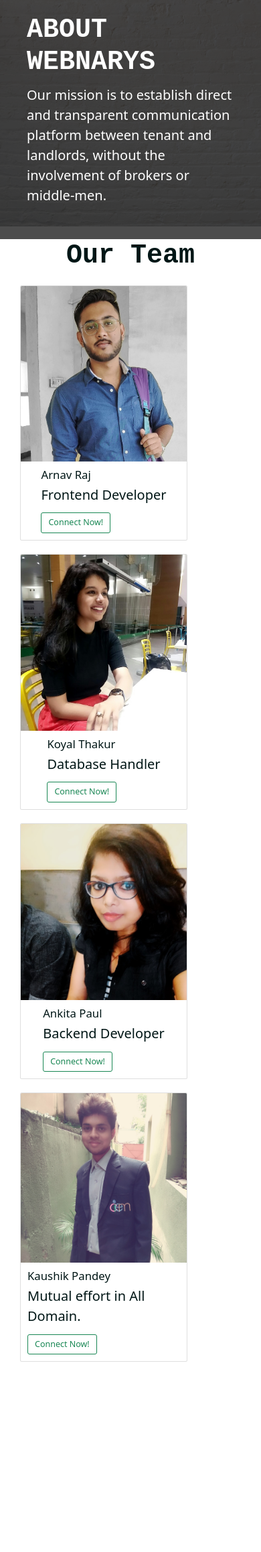
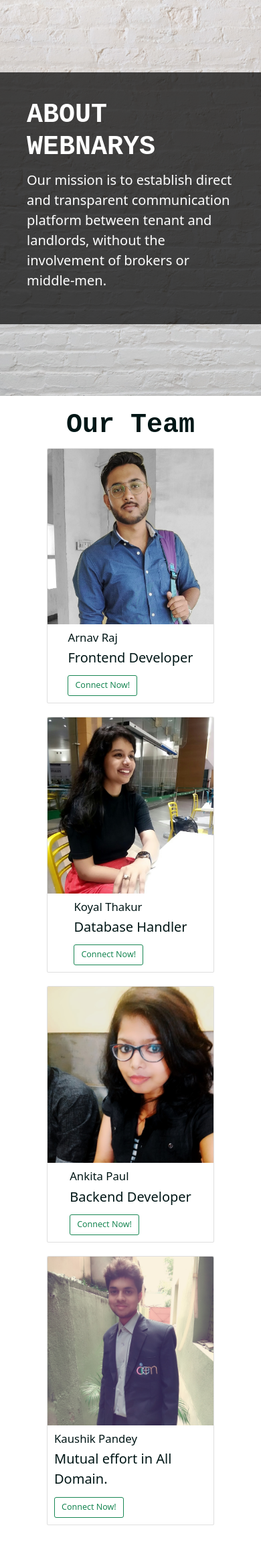
Before and after one commit to KoyalThakur/final-year-project, a Django app: page /about in a window 390 px wide. Shown: the part 66-2383 px from the top of the page at 67% size. Before the commit the page ends 2099 px from the top, so only its background shows below. Run offline with Django 3.2, Linux system fonts and the light colour scheme.

Commit message:
mobile responsive added in about us page

```diff
--- a/Webnarys/static/style.css
+++ b/Webnarys/static/style.css
@@ -250,16 +250,12 @@
     flex-wrap: wrap;
 }
 
-.card{
+.card {
     justify-content: center;
     align-items: center;
     margin: 1rem;
     cursor: pointer;
     box-sizing: border-box;
-
-}
-
-.card-body{
 }
 
 /***************** RESPONSIVE DESIGN ****************/
@@ -279,6 +275,8 @@
 }
 
 @media (max-width: 510px) {
+
+    /* right container */
     .right-section-container {
         padding: 4rem;
     }
@@ -293,6 +291,7 @@
         height: 90vh;
     }
 
+    /* signin page */
     .signin-container {
         width: 30rem;
         padding: 1rem;
@@ -316,4 +315,19 @@
         font-weight: 400;
         margin-right: 1.5rem;
     }
+
+    /* about us page */
+    .about-head {
+        height: 70vh;
+        display: flex;
+        flex-direction: column;
+        justify-content: center;
+        align-items: center;
+    }
+
+    .card {
+        margin: auto;
+        margin-bottom: 2rem;
+    }
+
 }
```
